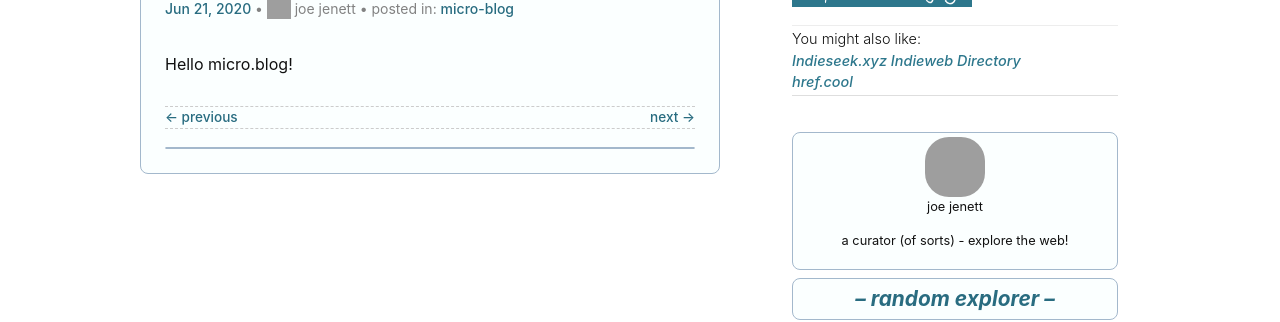
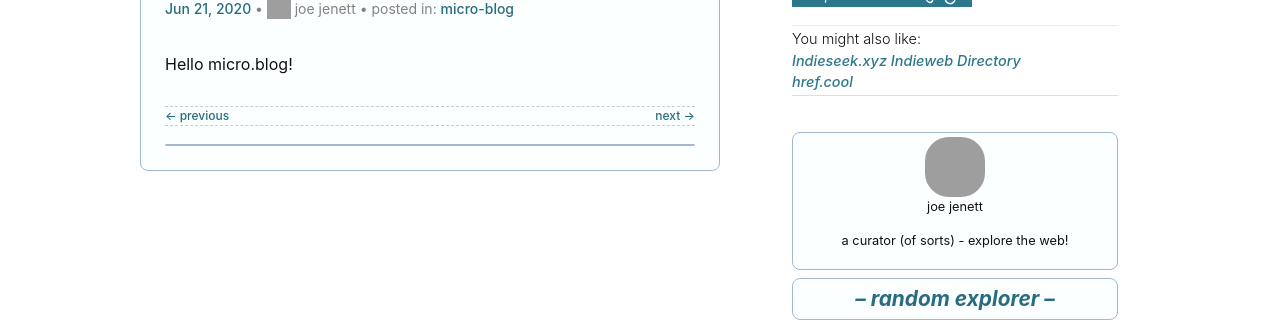
Before and after one commit to joejenett/i.webthings, a Jekyll site: the page built from _posts/2020-06-21-3028-2.md, in a window 1280 px wide. Shown: the part 348-670 px from the top of the page. Built offline with Jekyll 4.4.1, drawn with Linux system fonts in a browser that asks for light colours; comment, search, counter and statistics services are not loaded; grey boxes are pictures that could not be loaded.

Commit message:
Update post.html

```diff
--- a/_layouts/post.html
+++ b/_layouts/post.html
@@ -31,7 +31,7 @@ layout: default
 <div class="post-content e-content" itemprop="articleBody">
 {{ content }}
 </div>
-<div style="display:flex;font-size:.85em;border-top:1px dashed #ccc;border-bottom:1px dashed #ccc;">
+<div style="display:flex;font-size:.75em;border-top:1px dashed #ccc;border-bottom:1px dashed #ccc;">
   <div style="width:50%;">
     {% if page.previous.url %}
     <a href="{{ site.baseurl }}{{page.previous.url}}">&larr; previous</a>
```
